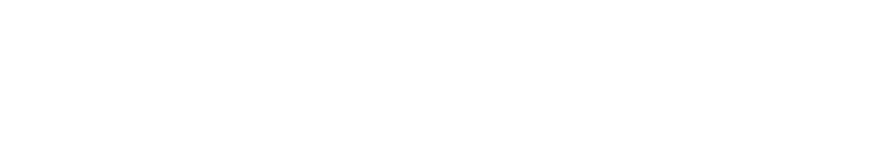
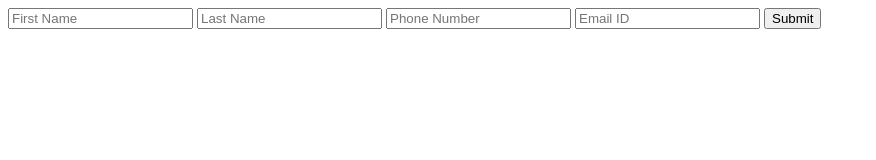
Before and after one commit to acciojob/form-login-2-saquib1915, a website: page main.html in a window 1280 px wide. Shown: the whole page, without its empty margins (0-876 px from the left). Drawn offline with Linux system fonts and the light colour scheme.

Commit message:
created a submission

```diff
--- a/main.html
+++ b/main.html
@@ -8,6 +8,14 @@
 
 <body>
 	<!-- the entire body must be written by student -->
+	<form onsubmit="showData(event)">
+    <input type="text" name="First Name" placeholder="First Name">
+    <input type="text" name="Last Name" placeholder="Last Name">
+    <input type="text" name="Phone Number" placeholder="Phone Number">
+    <input type="email" name="Email ID" placeholder="Email ID">
+
+    <input type="submit" value="Submit">
+</form>
     <script type="text/javascript" src="./script.js">
 </script>
 
```
